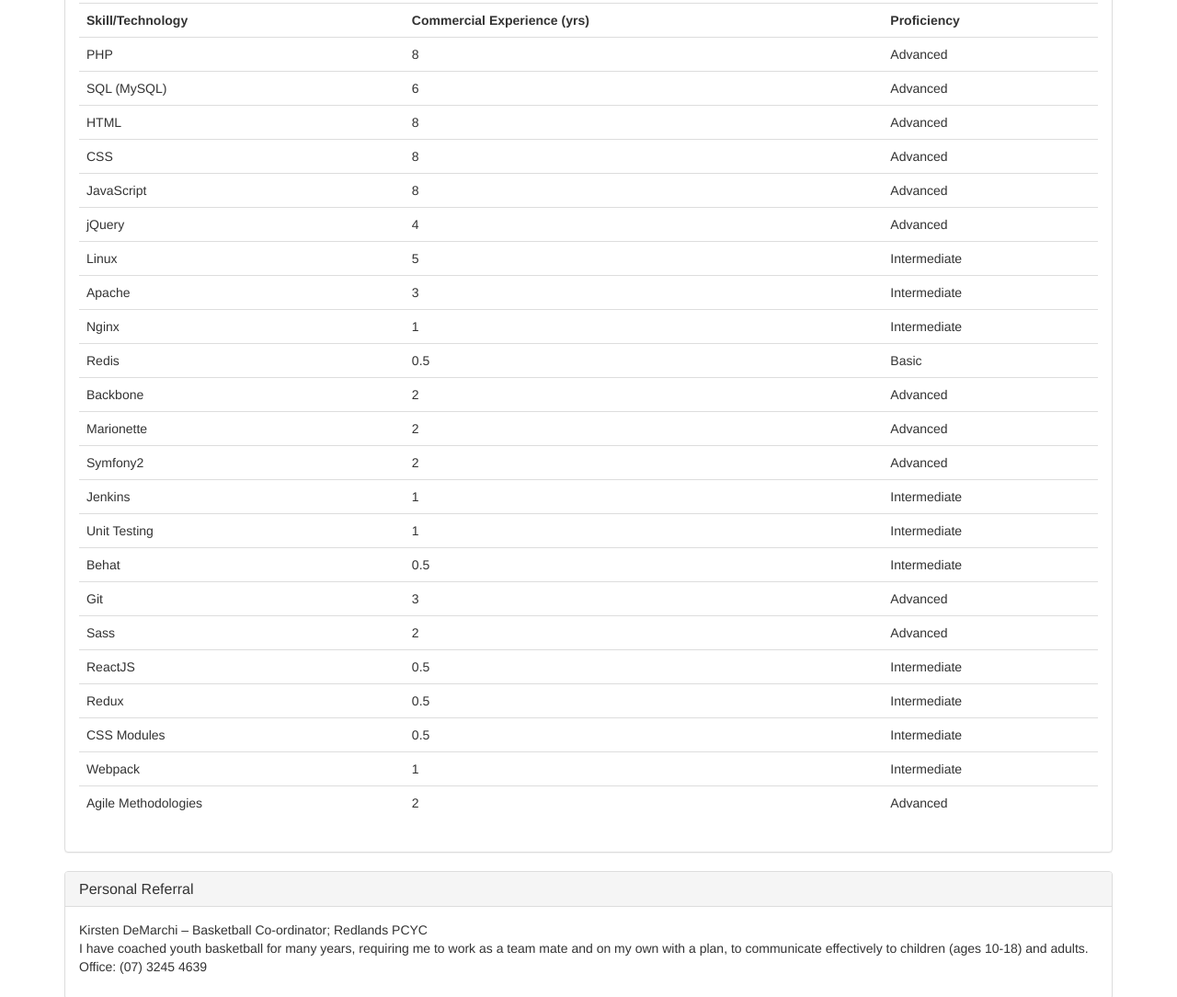
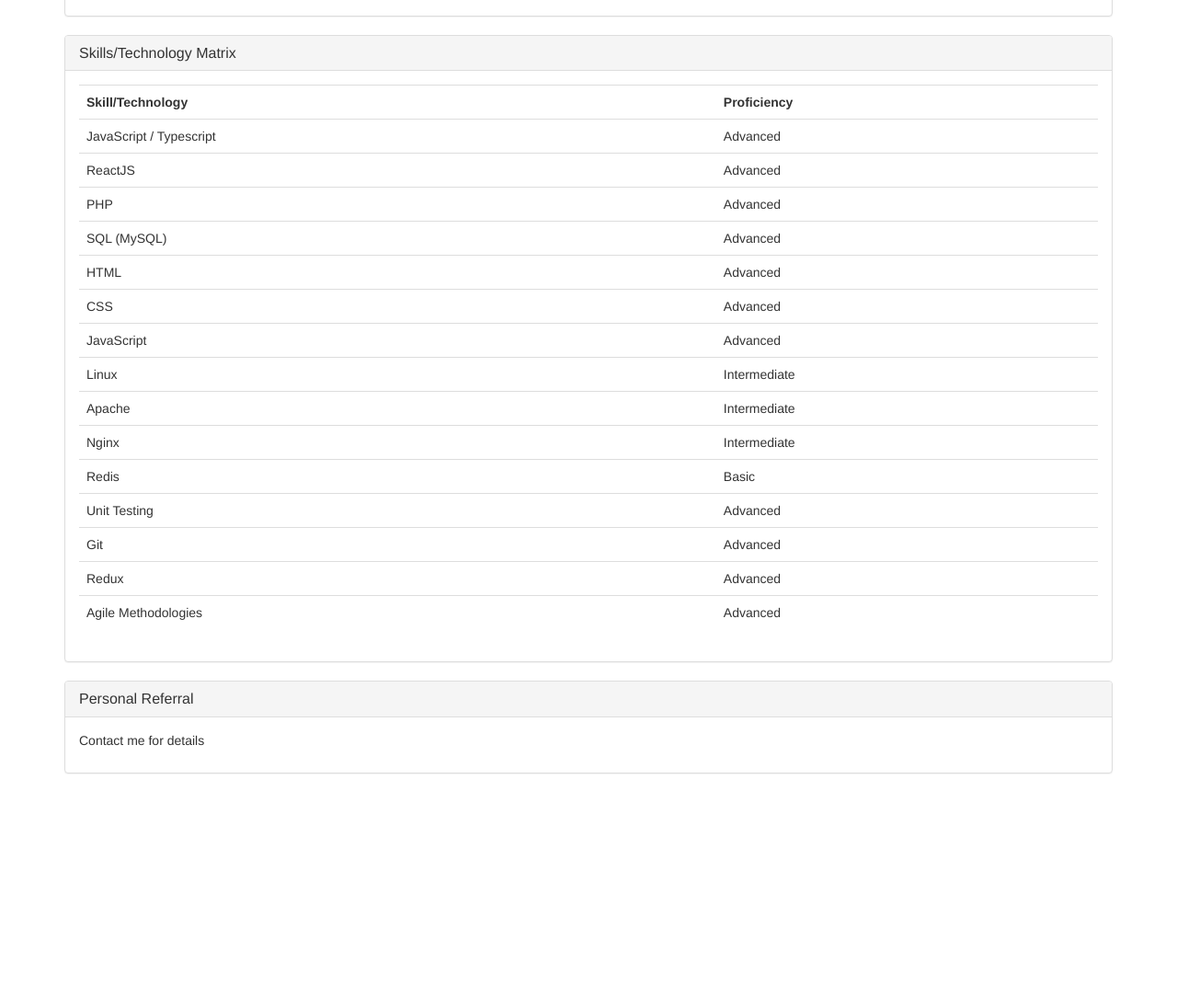
Before and after one commit to dane-harnett/resume, a plain HTML site: page index.html in a window 1280 px wide. Shown: the part 1063-2147 px from the top of the page at 92% size. After the commit the page ends 1924 px from the top, so only its background shows below. Drawn offline with nearby package versions, Linux system fonts and the light colour scheme.

Commit message:
Update index.html

```diff
--- a/index.html
+++ b/index.html
@@ -57,8 +57,12 @@
                     <h3 class="panel-title">Recent Relevant Employment History</h3>
                 </div>
                 <div class="panel-body">
-                    <h4>May 2012 to Current: Flight Centre Travel Group (FCTG)</h4>
-                    <p>Position: Assistant Team Leader / Senior Developer</p>
+                    <h4>March 2021 to Current: Atlassian</h4>
+                    <p>Position: Senior Software Engineer</p>
+                    <p>Details: TBA</p>
+
+                    <h4>May 2012 to March 2021: Flight Centre Travel Group (FCTG)</h4>
+                    <p>Position: Assistant Team Leader / Senior Developer, Software Architect</p>
                     <p>Projects:</p>
                     <p>Responsive Online Booking Engine</p>
                     <p>Example: <a href="https://secure.flightcentre.com.au">https://secure.flightcentre.com.au</a></p>
@@ -93,122 +97,66 @@
                     <table class="table">
                         <tr>
                             <th>Skill/Technology</th>
-                            <th>Commercial Experience (yrs)</th>
                             <th>Proficiency</th>
                         </tr>
                         <tr>
+                            <td>JavaScript / Typescript</td>
+                            <td>Advanced</td>
+                        </tr>
+                        <tr>
+                            <td>ReactJS</td>
+                            <td>Advanced</td>
+                        </tr>
+                        <tr>
                             <td>PHP</td>
-                            <td>8</td>
                             <td>Advanced</td>
                         </tr>
                         <tr>
                             <td>SQL (MySQL)</td>
-                            <td>6</td>
                             <td>Advanced</td>
                         </tr>
                         <tr>
                             <td>HTML</td>
-                            <td>8</td>
                             <td>Advanced</td>
                         </tr>
                         <tr>
                             <td>CSS</td>
-                            <td>8</td>
                             <td>Advanced</td>
                         </tr>
                         <tr>
                             <td>JavaScript</td>
-                            <td>8</td>
-                            <td>Advanced</td>
-                        </tr>
-                        <tr>
-                            <td>jQuery</td>
-                            <td>4</td>
                             <td>Advanced</td>
                         </tr>
                         <tr>
                             <td>Linux</td>
-                            <td>5</td>
                             <td>Intermediate</td>
                         </tr>
                         <tr>
                             <td>Apache</td>
-                            <td>3</td>
                             <td>Intermediate</td>
                         </tr>
                         <tr>
                             <td>Nginx</td>
-                            <td>1</td>
                             <td>Intermediate</td>
                         </tr>
                         <tr>
                             <td>Redis</td>
-                            <td>0.5</td>
                             <td>Basic</td>
                         </tr>
                         <tr>
-                            <td>Backbone</td>
-                            <td>2</td>
+                            <td>Unit Testing</td>
                             <td>Advanced</td>
                         </tr>
                         <tr>
-                            <td>Marionette</td>
-                            <td>2</td>
+                            <td>Git</td>
                             <td>Advanced</td>
                         </tr>
                         <tr>
-                            <td>Symfony2</td>
-                            <td>2</td>
+                            <td>Redux</td>
                             <td>Advanced</td>
                         </tr>
                         <tr>
-                            <td>Jenkins</td>
-                            <td>1</td>
-                            <td>Intermediate</td>
-                        </tr>
-                        <tr>
-                            <td>Unit Testing</td>
-                            <td>1</td>
-                            <td>Intermediate</td>
-                        </tr>
-                        <tr>
-                            <td>Behat</td>
-                            <td>0.5</td>
-                            <td>Intermediate</td>
-                        </tr>
-                        <tr>
-                            <td>Git</td>
-                            <td>3</td>
-                            <td>Advanced</td>
-                        </tr>
-                        <tr>
-                            <td>Sass</td>
-                            <td>2</td>
-                            <td>Advanced</td>
-                        </tr>
-                        <tr>
-                            <td>ReactJS</td>
-                            <td>0.5</td>
-                            <td>Intermediate</td>
-                        </tr>
-                        <tr>
-                            <td>Redux</td>
-                            <td>0.5</td>
-                            <td>Intermediate</td>
-                        </tr>
-                        <tr>
-                            <td>CSS Modules</td>
-                            <td>0.5</td>
-                            <td>Intermediate</td>
-                        </tr>
-                        <tr>
-                            <td>Webpack</td>
-                            <td>1</td>
-                            <td>Intermediate</td>
-                        </tr>
-                        <tr>
                             <td>Agile Methodologies</td>
-                            <td>2</td>
                             <td>Advanced</td>
                         </tr>
                     </table>
@@ -220,9 +168,7 @@
                     <h3 class="panel-title">Personal Referral</h3>
                 </div>
                 <div class="panel-body">
-                    <p>Kirsten DeMarchi – Basketball Co-ordinator; Redlands PCYC<br>
-                    I have coached youth basketball for many years, requiring me to work as a team mate and on my own with a plan, to communicate effectively to children (ages 10-18) and adults.<br>
-                    Office: (07) 3245 4639</p>
+                    <p>Contact me for details</p>
                 </div>
             </div>
         </div>
```
